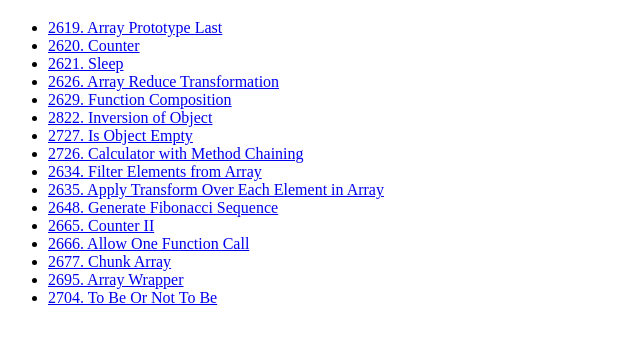
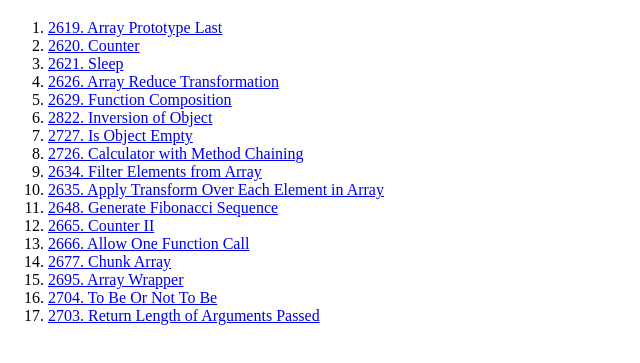
Before and after one commit to hector1234567/leetcode-javascript, a website: page index.html in a window 1280 px wide. Shown: the part 61-424 px from the top of the page, without its empty margins (0-640 px from the left). Drawn offline with Linux system fonts and the light colour scheme.

Commit message:
2703. Return Length of Arguments Passed

```diff
--- /dev/null
+++ b/2703. Return Length of Arguments Passed/index.js
@@ -0,0 +1,5 @@
+// Write a function argumentsLength that returns the count of arguments passed to it.
+
+export const argumentsLength = function(...args) {
+    return args.length;
+}
--- a/index.html
+++ b/index.html
@@ -11,7 +11,7 @@
   </head>
   <body>
     <h1>LeetCode JavaScript</h1>
-    <ul>
+    <ol>
       <li>
         <a
           target="_blank"
@@ -64,7 +64,7 @@
       <li>
         <a
           target="_blank"
-          href="https://github.com/hector1234567/leetcode-javascript/tree/main/2726.%20Calculator%20with%20Method%20Chaining"
+          href="https://github.com/hector1234567/leetcode-javascript/tree/main/2726.%20Calolator%20with%20Method%20Chaining"
           >2726. Calculator with Method Chaining</a
         >
       </li>
@@ -124,6 +124,13 @@
           >2704. To Be Or Not To Be</a
         >
       </li>
-    </ul>
+      <li>
+        <a
+          target="_blank"
+          href="https://github.com/hector1234567/leetcode-javascript/tree/main/2703.%20Return%20Length%20of%20Arguments%20Passed"
+          >2703. Return Length of Arguments Passed</a
+        >
+      </li>
+    </ol>
   </body>
 </html>
```
Also changed, not shown: 2703. Return Length of Arguments Passed/index.test.js (added, +23 -0 lines).
